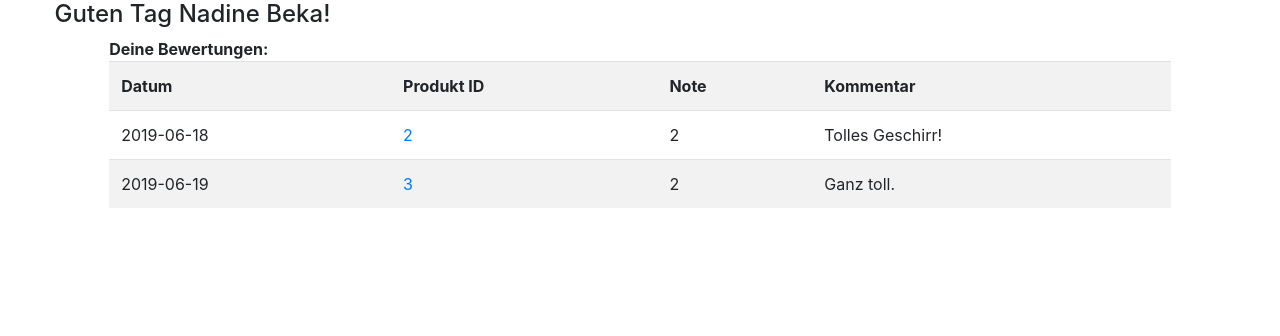
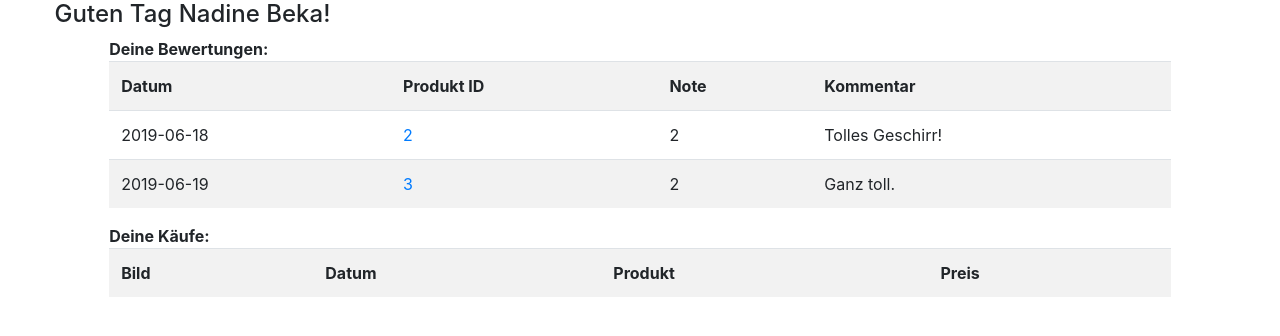
Before and after one commit to meltsynv/petshop, a PHP site: page /profil.php in a window 1280 px wide. Shown: the part 56-392 px from the top of the page. Run offline with PHP 8.4, Linux system fonts and the light colour scheme; a user stored in the database is signed in; data comes from the database, SQL or seed files in the repository; tables that the repository leaves empty hold one stand-in row (values such as "Sample post"); lists and menus that the app fills with data are empty; some libraries are stand-ins or nearby versions.

Commit message:
Profil und buyArticle

```diff
--- a/php/buyArticle.php
+++ b/php/buyArticle.php
@@ -13,7 +13,7 @@ if (isset($_POST['cartBtn'])){
     $update = mysqli_query($con, "UPDATE produkte SET Stueck = '$Availability'-1 WHERE ID = '$id'");
 
     // Die Bewertung wird markiert, wenn der Nutzer den Artikel gekauft hat
-    $update2 = mysqli_query($con, "UPDATE bewertungen SET isBought = 'wurde von Nutzer gekauft' WHERE ID = '$id' AND `User` ='$User'");
+    $update2 = mysqli_query($con, "UPDATE bewertungen SET isBought = 'wurde von Nutzer gekauft' WHERE ID = '$id' AND `User` ='$user'");
 
     // Der Artikel wird in die Liste der Käufe aufgenommen
     $query  = "INSERT INTO `kaeufe` (ArtikelID, Username, Datum) VALUES ( '$id','$user', CURRENT_TIMESTAMP )";
--- a/profil.php
+++ b/profil.php
@@ -52,6 +52,35 @@ if ($row = mysqli_fetch_assoc($result)) {
         </div>
     </div>
 
+    <div class="row justify-content-center">
+        <div class="col-10">
+            <table class="table table-striped">
+                <thead><b>Deine Käufe:</b> </thead>
+                <tr>
+                    <th scope="col">Bild</th>
+                    <th scope="col">Datum</th>
+                    <th scope="col">Produkt</th>
+                    <th scope="col">Preis</th>
+                </tr>
+                <?php
+                //Ausgabe der Ergebnisse, welche der User gekauft hat
+                $query4 = "SELECT * FROM kaeufe INNER JOIN produkte WHERE Username = '$user'";
+                $result4 = mysqli_query($con, $query4);
+                while ($row = mysqli_fetch_assoc($result4)) {
+                    $bild = $row['Bild'];
+                    $datum = $row['Datum'];
+                    $artikelName = $row['Name'];
+                    $price = $row['Preis'];
+                    ?>
+                    <tr>
+                    <td><img src="<?php echo $bild ?>" width="200"></td>
+                    <td><?php echo $datum ?></td>
+                    <td><?php echo $artikelName ?></td>
+                    <td><?php echo $price ?></td>
+                    </tr><?php }?>
+            </table>
+        </div>
+    </div>
  </div>
 
 
```
